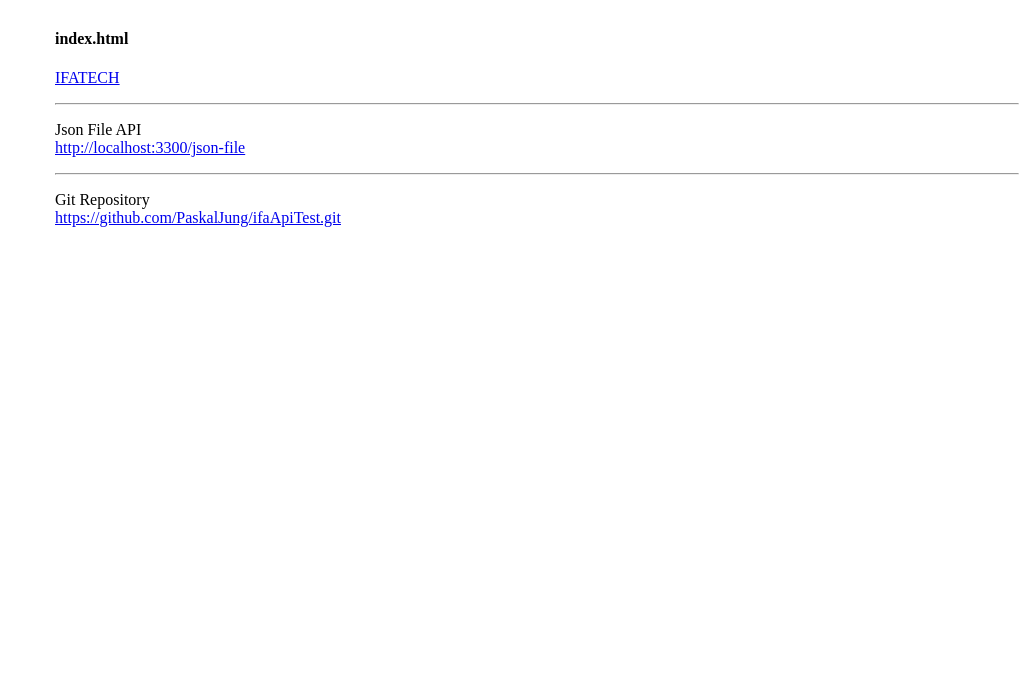
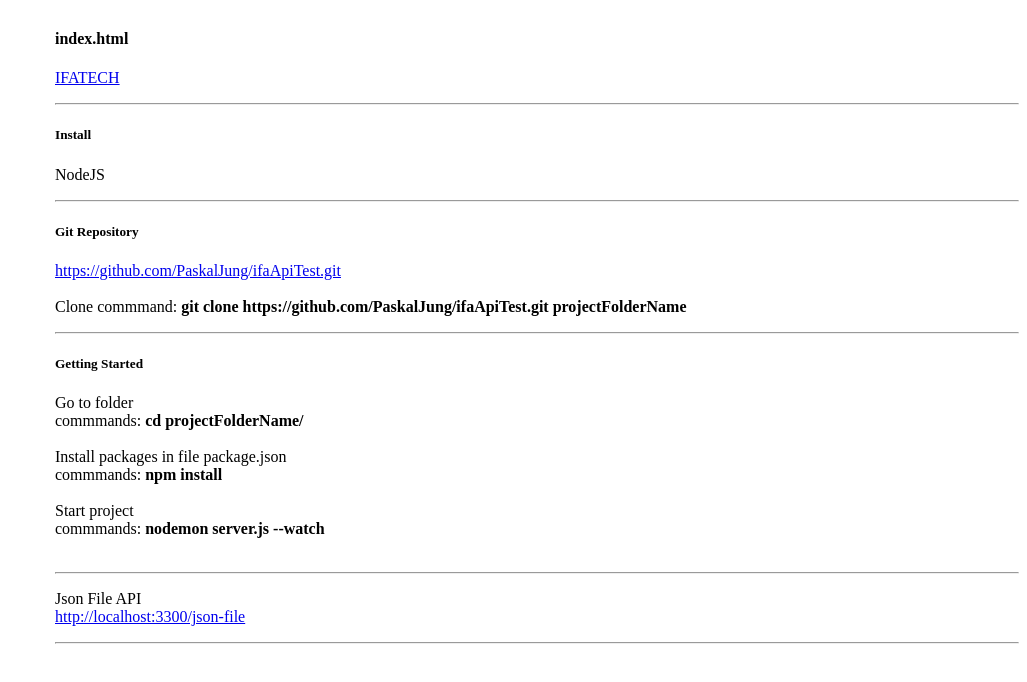
Before and after one commit to PaskalJung/ifaApiTest, a website: page client/index.html in a window 1280 px wide. Shown: the whole page, without its empty margins (253-1280 px from the left). Drawn offline with Linux system fonts and the light colour scheme.

Commit message:
second commit

```diff
--- a/client/index.html
+++ b/client/index.html
@@ -5,12 +5,33 @@
     </p>
     <hr>
     <p>
+        <h5>Install</h5>
+        <span> NodeJS </span> <br>
+    </p>
+    <hr>
+    <p>
+        <h5>Git Repository</h5>
+        <span><a target="_blank" href="https://github.com/PaskalJung/ifaApiTest.git">https://github.com/PaskalJung/ifaApiTest.git</a></span> <br><br>
+        <span>Clone commmand: <b> git clone https://github.com/PaskalJung/ifaApiTest.git projectFolderName</b></span>
+    </p>
+    <hr>
+    <p>
+        <h5>Getting Started</h5>
+
+        <span> Go to folder</span> <br>
+        <span> commmands: <b>cd projectFolderName/ </b></span> <br><br>
+
+        <span> Install packages in file package.json</span> <br>
+        <span> commmands: <b>npm install</b></span> <br><br>
+
+        <span> Start project</span> <br>
+        <span> commmands: <b>nodemon server.js --watch</b></span> <br><br>
+    </p>
+    <hr>
+    <p>
         <span>Json File API</span> <br>
         <span><a href="http://localhost:3300/json-file">http://localhost:3300/json-file</a></span>
     </p>
     <hr>
-    <p>
-        <span>Git Repository</span> <br>
-        <span><a target="_blank" href="https://github.com/PaskalJung/ifaApiTest.git">https://github.com/PaskalJung/ifaApiTest.git</a></span>
-    </p>
+
 </div>
```
Also changed, not shown: client/database.html (+1 -1 lines), client/json-file.html (+2 -2 lines).
